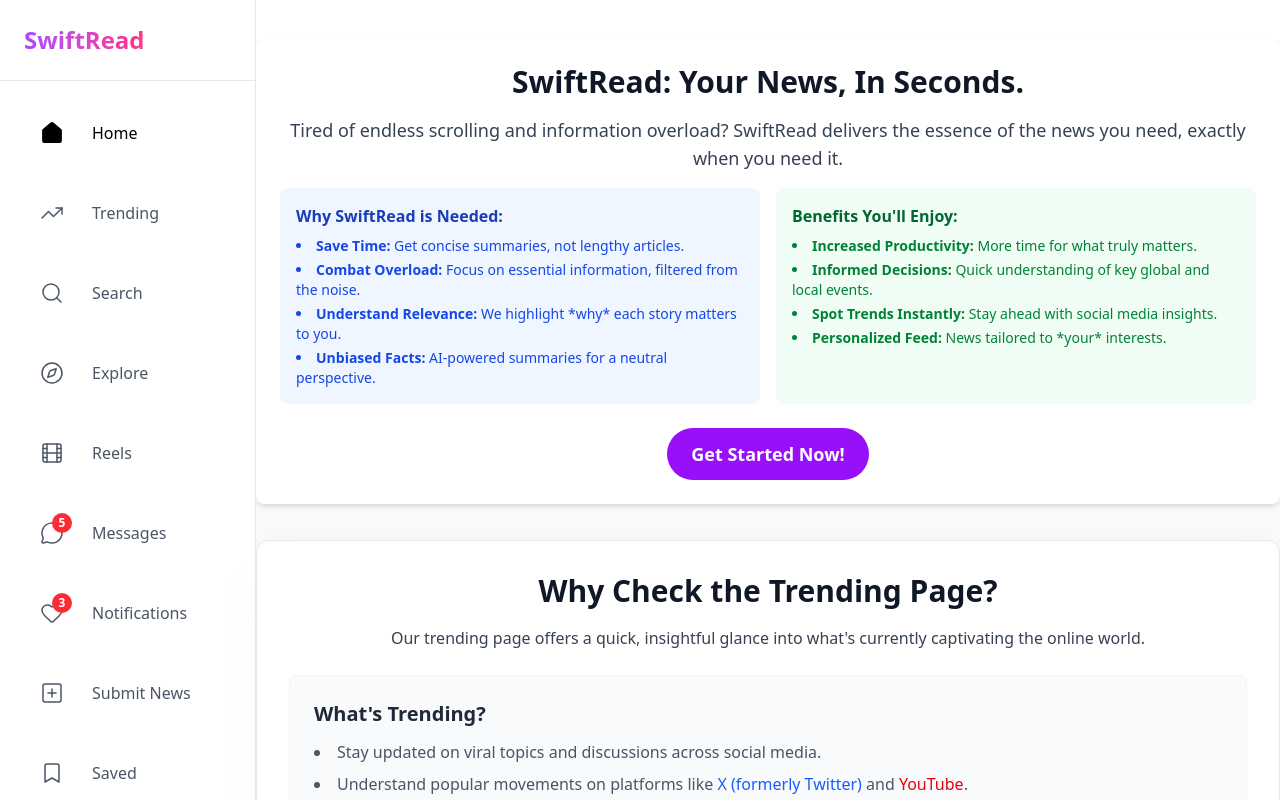
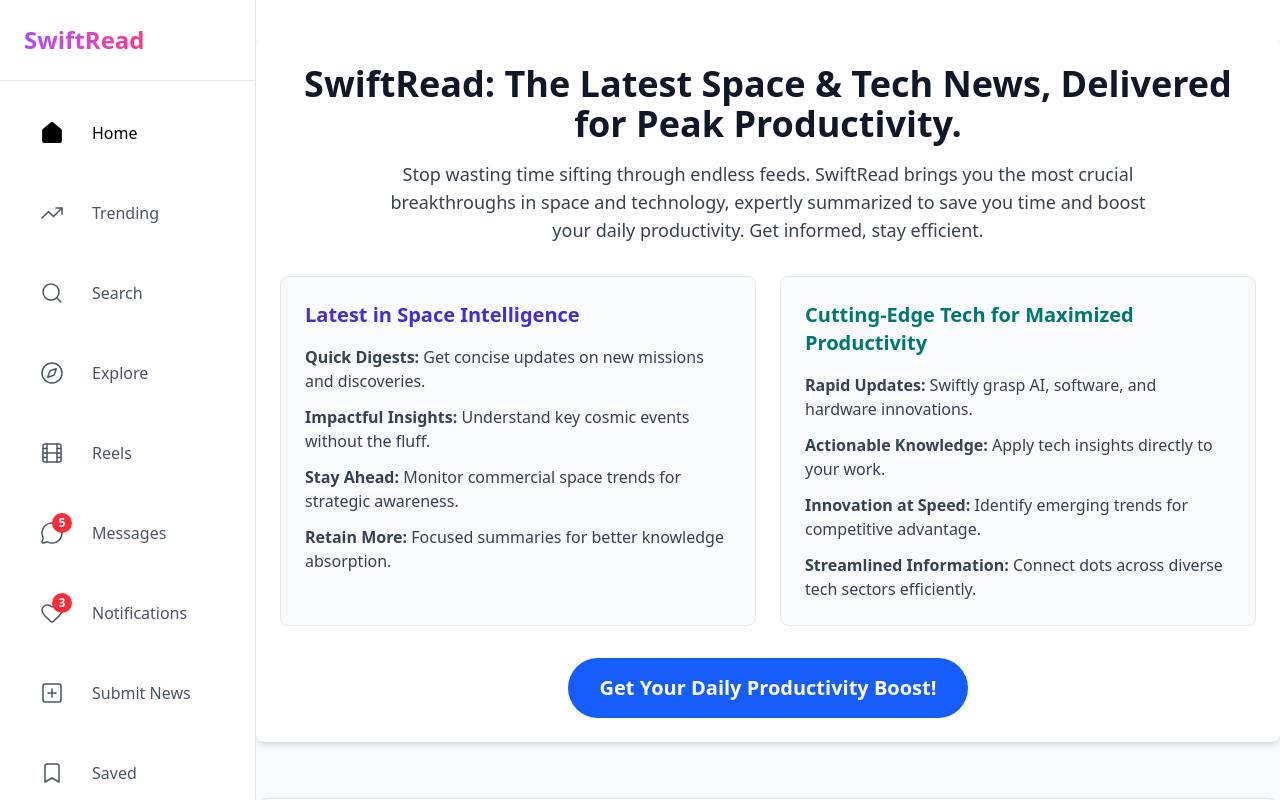
Before and after one commit to 98991536151948827743/98991536151948827743Hidden_angle, a React (Vite) app: page / in a window 1280 px wide. Shown: the top 800 px of the page. Built offline with nearby package versions, Linux system fonts and the light colour scheme.

Commit message:
Homepage UI Upgrade

```diff
--- a/package.json
+++ b/package.json
@@ -21,7 +21,8 @@
     "react": "^19.1.0",
     "react-dom": "^19.1.0",
     "react-icons": "^5.5.0",
-    "react-router-dom": "^7.6.2"
+    "react-router-dom": "^7.6.2",
+    "vercel": "^43.1.0"
   },
   "devDependencies": {
     "@eslint/js": "^9.25.0",
--- a/src/Pages/HomePage.jsx
+++ b/src/Pages/HomePage.jsx
@@ -4,44 +4,57 @@ import { motion } from "motion/react"
 import Footer from '../Components/footer';
 
 const HomePage = () => {
+    const spaceIntelligenceItems = [
+    { text: "<strong>Quick Digests:</strong> Get concise updates on new missions and discoveries." },
+    { text: "<strong>Impactful Insights:</strong> Understand key cosmic events without the fluff." },
+    { text: "<strong>Stay Ahead:</strong> Monitor commercial space trends for strategic awareness." },
+    { text: "<strong>Retain More:</strong> Focused summaries for better knowledge absorption." },
+  ];
+  const techProductivityItems = [
+    { text: "<strong>Rapid Updates:</strong> Swiftly grasp AI, software, and hardware innovations." },
+    { text: "<strong>Actionable Knowledge:</strong> Apply tech insights directly to your work." },
+    { text: "<strong>Innovation at Speed:</strong> Identify emerging trends for competitive advantage." },
+    { text: "<strong>Streamlined Information:</strong> Connect dots across diverse tech sectors efficiently." },
+  ];
   return (
     <>
-      <div className=" rounded-lg p-6 shadow-md text-center mb-1 bg-white w-full  max-w-none lg:max-w-6xl transition-all duration-500 ease-in-out">
-        <h1 className="text-3xl font-bold text-gray-900 mb-4">
-          SwiftRead: Your News, In Seconds.
+    <div className="rounded-lg p-6 shadow-md text-center mb-6 bg-white w-full max-w-none lg:max-w-6xl mx-auto transition-all duration-500 ease-in-out font-sans">
+      <h1 className="text-4xl font-extrabold text-gray-900 mb-4">
+        SwiftRead: The Latest Space & Tech News, Delivered for Peak Productivity.
       </h1>
-        <p className="text-lg text-gray-700 mb-4">
-          Tired of endless scrolling and information overload? SwiftRead delivers the essence of the news you need, exactly when you need it.
+      <p className="text-lg text-gray-700 mb-8 max-w-3xl mx-auto">
+        Stop wasting time sifting through endless feeds. SwiftRead brings you the most crucial breakthroughs in space and technology, expertly summarized to save you time and boost your daily productivity. Get informed, stay efficient.
       </p>
-        <div className="grid grid-cols-1 md:grid-cols-2 gap-4 text-left">
-          <div className="p-4 bg-blue-50 rounded-lg">
-            <h3 className="font-semibold text-blue-800 mb-2">Why SwiftRead is Needed:</h3>
-            <ul className="list-disc list-inside text-sm text-blue-700 space-y-1">
-              <li><strong>Save Time:</strong> Get concise summaries, not lengthy articles.</li>
-              <li><strong>Combat Overload:</strong> Focus on essential information, filtered from the noise.</li>
-              <li><strong>Understand Relevance:</strong> We highlight *why* each story matters to you.</li>
-              <li><strong>Unbiased Facts:</strong> AI-powered summaries for a neutral perspective.</li>
+      <div className="grid grid-cols-1 md:grid-cols-2 gap-6 text-left">
+        <div className="p-6 bg-gray-50 rounded-lg border border-gray-200">
+          <h3 className="font-bold text-xl text-indigo-700 mb-4">Latest in Space Intelligence</h3>
+          <ul className="list-none space-y-3 text-gray-700">
+            {spaceIntelligenceItems.map((item, index) => (
+              <li key={index} className="flex items-start">
+                <span dangerouslySetInnerHTML={{ __html: item.text }} />
+              </li>
+            ))}
           </ul>
         </div>
-          <div className="p-4 bg-green-50 rounded-lg">
-            <h3 className="font-semibold text-green-800 mb-2">Benefits You'll Enjoy:</h3>
-            <ul className="list-disc list-inside text-sm text-green-700 space-y-1">
-              <li><strong>Increased Productivity:</strong> More time for what truly matters.</li>
-              <li><strong>Informed Decisions:</strong> Quick understanding of key global and local events.</li>
-              <li><strong>Spot Trends Instantly:</strong> Stay ahead with social media insights.</li>
-              <li><strong>Personalized Feed:</strong> News tailored to *your* interests.</li>
+        <div className="p-6 bg-gray-50 rounded-lg border border-gray-200">
+          <h3 className="font-bold text-xl text-teal-700 mb-4">Cutting-Edge Tech for Maximized Productivity</h3>
+          <ul className="list-none space-y-3 text-gray-700">
+            {techProductivityItems.map((item, index) => (
+              <li key={index} className="flex items-start">
+                <span dangerouslySetInnerHTML={{ __html: item.text }} />
+              </li>
+            ))}
           </ul>
         </div>
       </div>
-        <motion.button   initial={{ scale: 0 }} animate={{ scale: 1 }} transition={{ delay: 0.3 }} className="mt-6 bg-purple-600 text-white px-6 py-3 rounded-full text-lg font-semibold hover:bg-purple-700 ">
-          Get Started Now!
-        </motion.button>
+
+      <button className="mt-8 bg-blue-600 text-white px-8 py-4 rounded-full text-xl font-semibold hover:bg-blue-700 focus:outline-none focus:ring-4 focus:ring-blue-300 transition-transform duration-200 transform hover:scale-105">
+        Get Your Daily Productivity Boost!
+      </button>
     </div>
 
     {/* Section: trending Page */}
-
-
-  <div className="bg-white m-0 mx-4 my-8  rounded-xl shadow-2xl pt-8 p-6 sm:p-8  w-full  max-w-none lg:max-w-6xl border border-gray-200 transition-all duration-500 ease-in-out">
+  <div className="bg-white m-0 mx-4 my-8  rounded-xl shadow-sm pt-8 p-6 sm:p-8  w-full  max-w-none lg:max-w-6xl border border-gray-200 transition-all duration-500 ease-in-out">
     <h2 className="text-2xl sm:text-3xl font-extrabold text-gray-900 mb-4 text-center">
      Why Check the Trending Page?
     </h2>
```
Also changed, not shown: 1 other file (tests, documents, lock files or other folders). Lines whose indentation alone changed are shown as unchanged.
